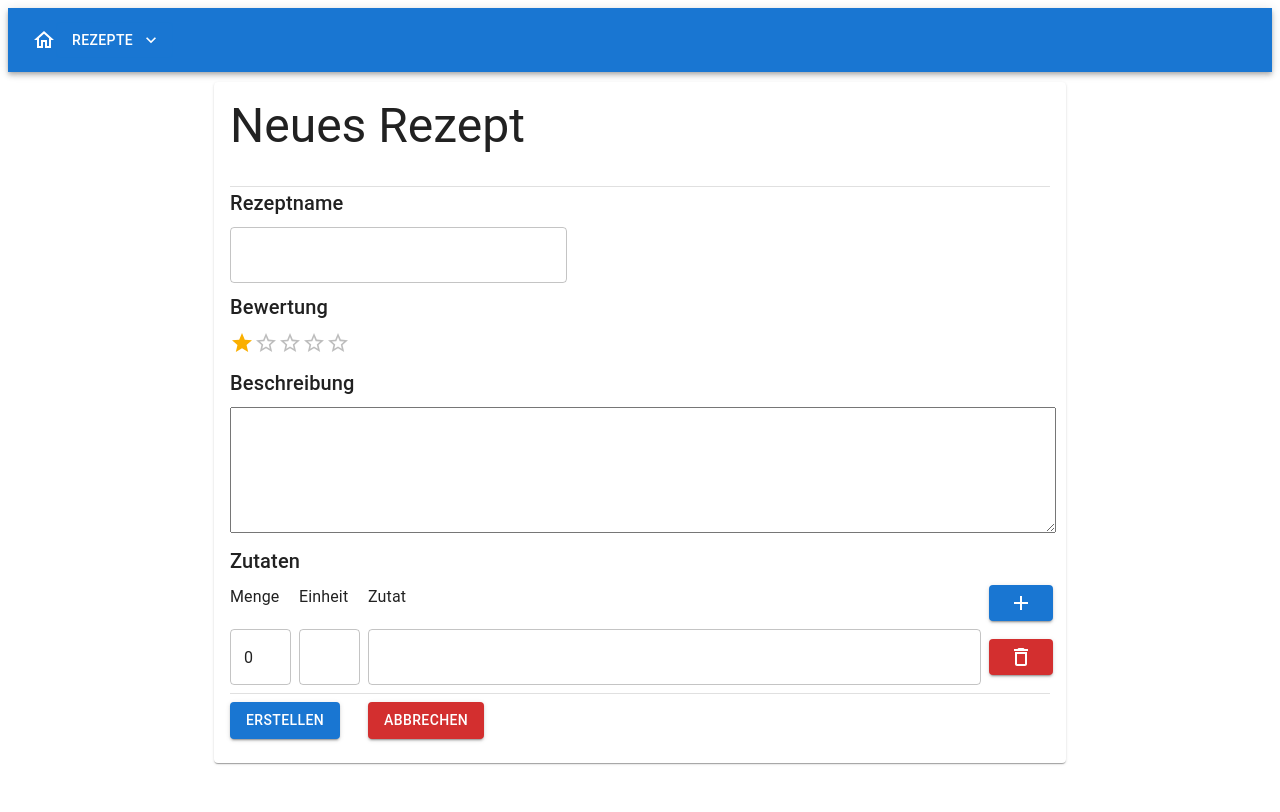
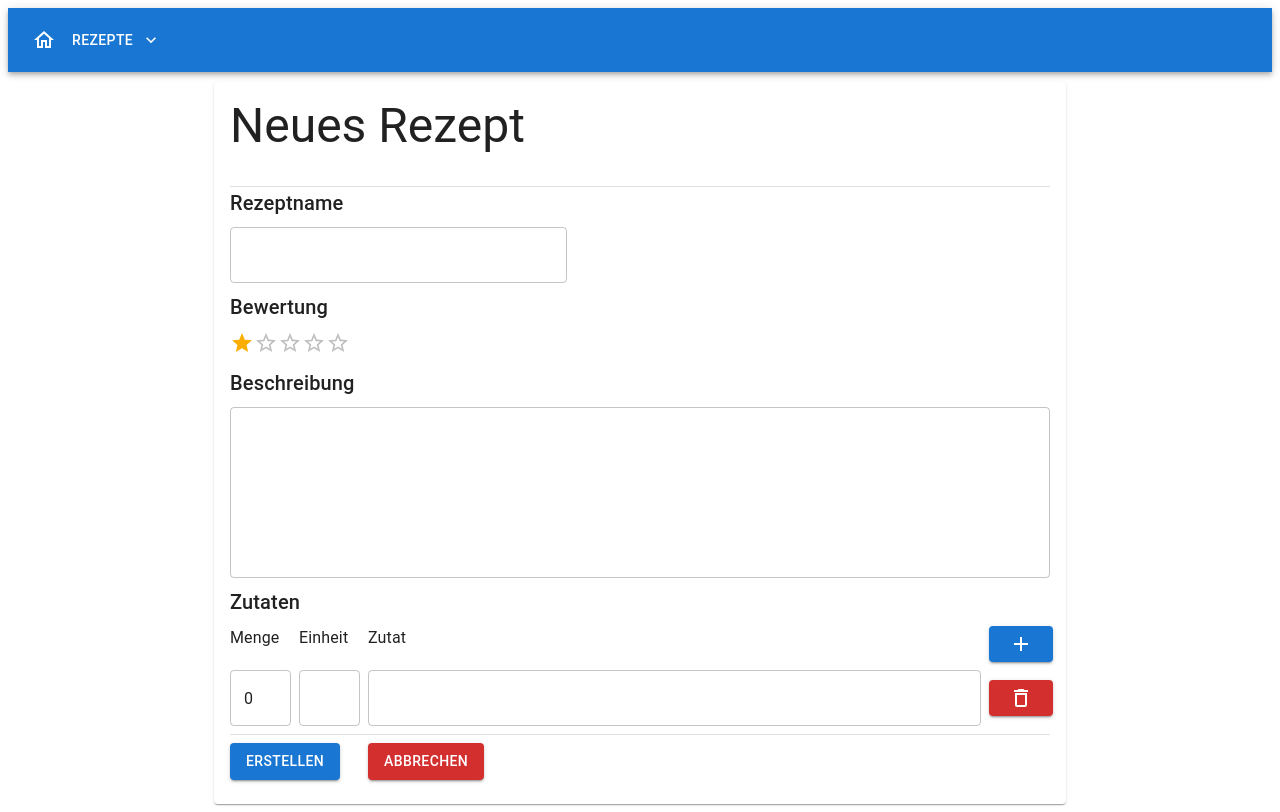
Before and after one commit to Sigl-Pascal/dashboard4kitchen, a Next.js app: page /recipes/new in a window 1280 px wide. Built offline with nearby package versions, Linux system fonts and the light colour scheme.

Commit message:
replaced textarea field with textfield in recipes/new

```diff
--- a/pages/recipes/new.js
+++ b/pages/recipes/new.js
@@ -99,11 +99,12 @@ const NewRecipe = () => {
                       <Typography variant='h6'>Beschreibung</Typography>
                     </Grid>
                     <Grid item xs={12}>
-                      <Textarea
+                      <Textfield
                         name='description'
                         style={{ width: '100%' }}
-                        minRows={8}
-                        maxRows={12}
+                        multiline
+                        minRows={6}
+                        maxRows={6}
                       />
                     </Grid>
                     <Grid item xs={12}>
```
